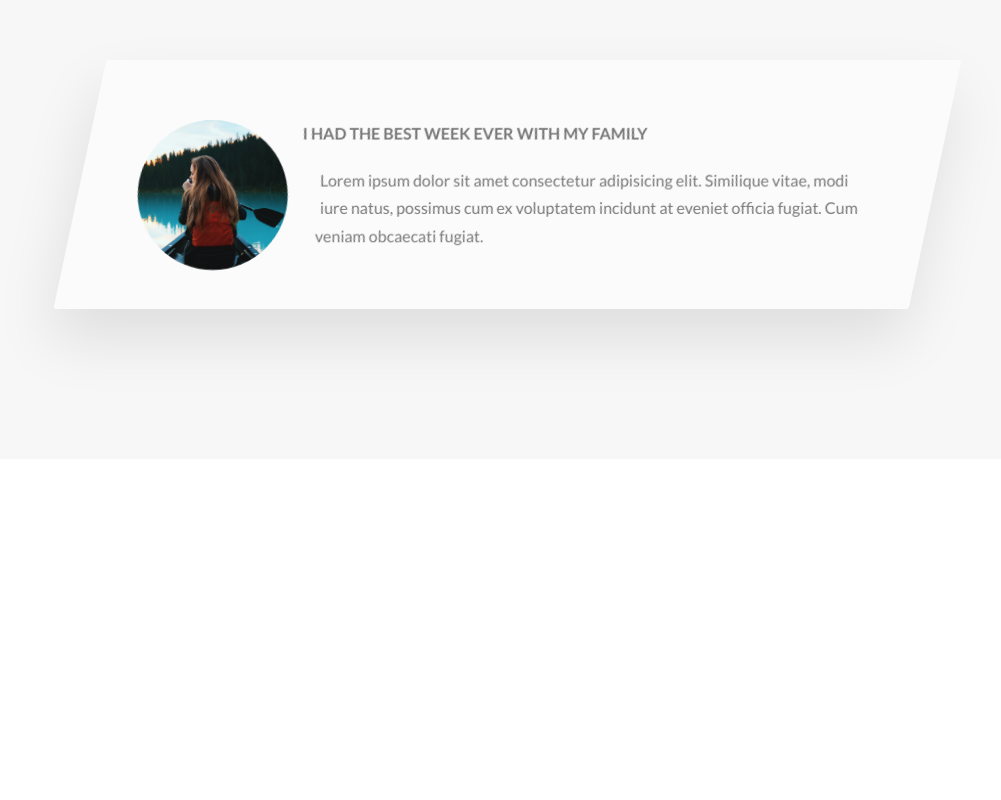
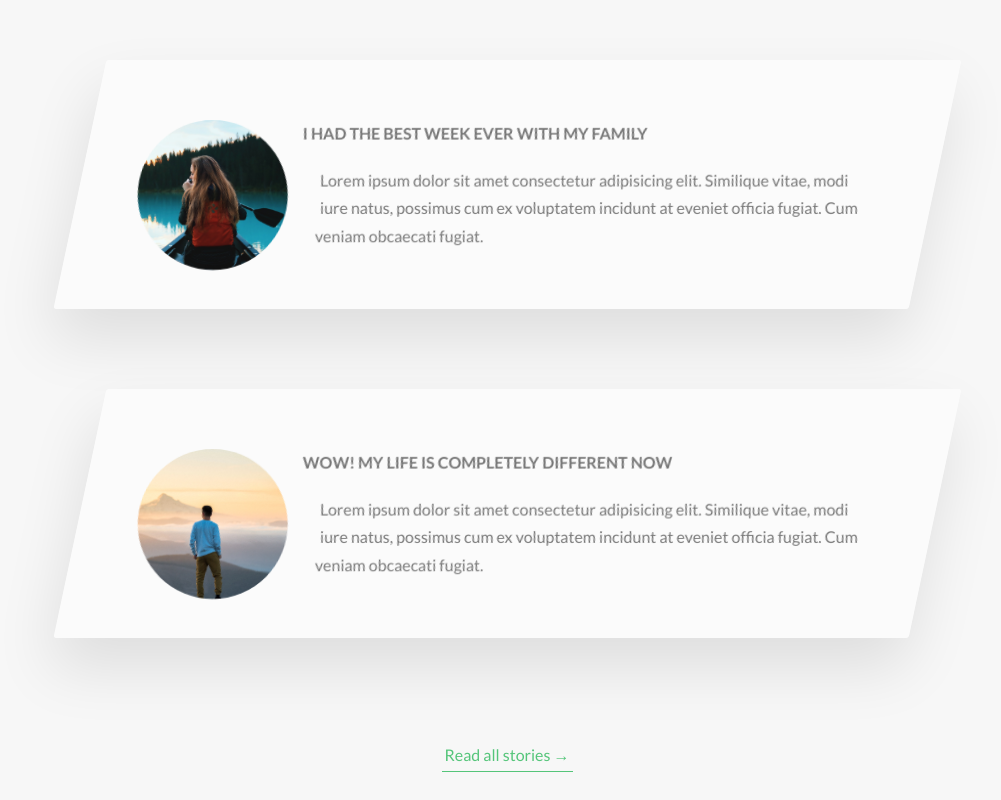
Before and after one commit to belie369/natours, a website: page index.html in a window 1280 px wide. Shown: the part 3640-4440 px from the top of the page, without its empty margins (133-1134 px from the left). Before the commit the page ends 4129 px from the top, so only its background shows below. Drawn offline with Linux system fonts and the light colour scheme.

Commit message:
A blur animation has been added; The remaining opinion has been added; Added a button to a story section

```diff
--- a/index.html
+++ b/index.html
@@ -237,6 +237,24 @@
                     </div>
                 </div>
             </div>
+            <div class="row">
+                <div class="story">
+                    <figure class="story__shape">
+                        <img src="./img/nat-9.jpg" alt="Person on a tour" class="story__img">
+                        <figcaption class="story__caption">Jack Wilson</figcaption>
+                    </figure>
+                    <div class="story__text">
+                        <h3 class="heading-tertiary u-margin-bottom-small">WOW! My life is completely different now
+                        </h3>
+                        <p>Lorem ipsum dolor sit amet consectetur adipisicing elit. Similique vitae, modi iure natus,
+                            possimus cum ex voluptatem incidunt at eveniet officia fugiat. Cum veniam obcaecati fugiat.
+                        </p>
+                    </div>
+                </div>
+            </div>
+            <div class="u-center-text u-margin-bottom-big u-margin-top-huge">
+                <a href="#" class="btn-text">Read all stories &rarr;</a>
+            </div>
         </section>
     </main>
 
--- a/sass/components/_story.scss
+++ b/sass/components/_story.scss
@@ -26,7 +26,7 @@
 		height: 100%;
 		backface-visibility: hidden;
 		transform: translateX(-4rem) scale(1.4);
-		transition: transform 0.5s ease;
+		transition: transform 0.5s ease, filter 0.5s ease;
 	}
 
 	&__text {
@@ -53,6 +53,7 @@
 	}
 
 	&:hover &__img {
-		transform: translateX(-4rem);
+		transform: translateX(-4rem) scale(1);
+		filter: blur(3px) brightness(80%);
 	}
 }
```
Also changed, not shown: css/style.css.
